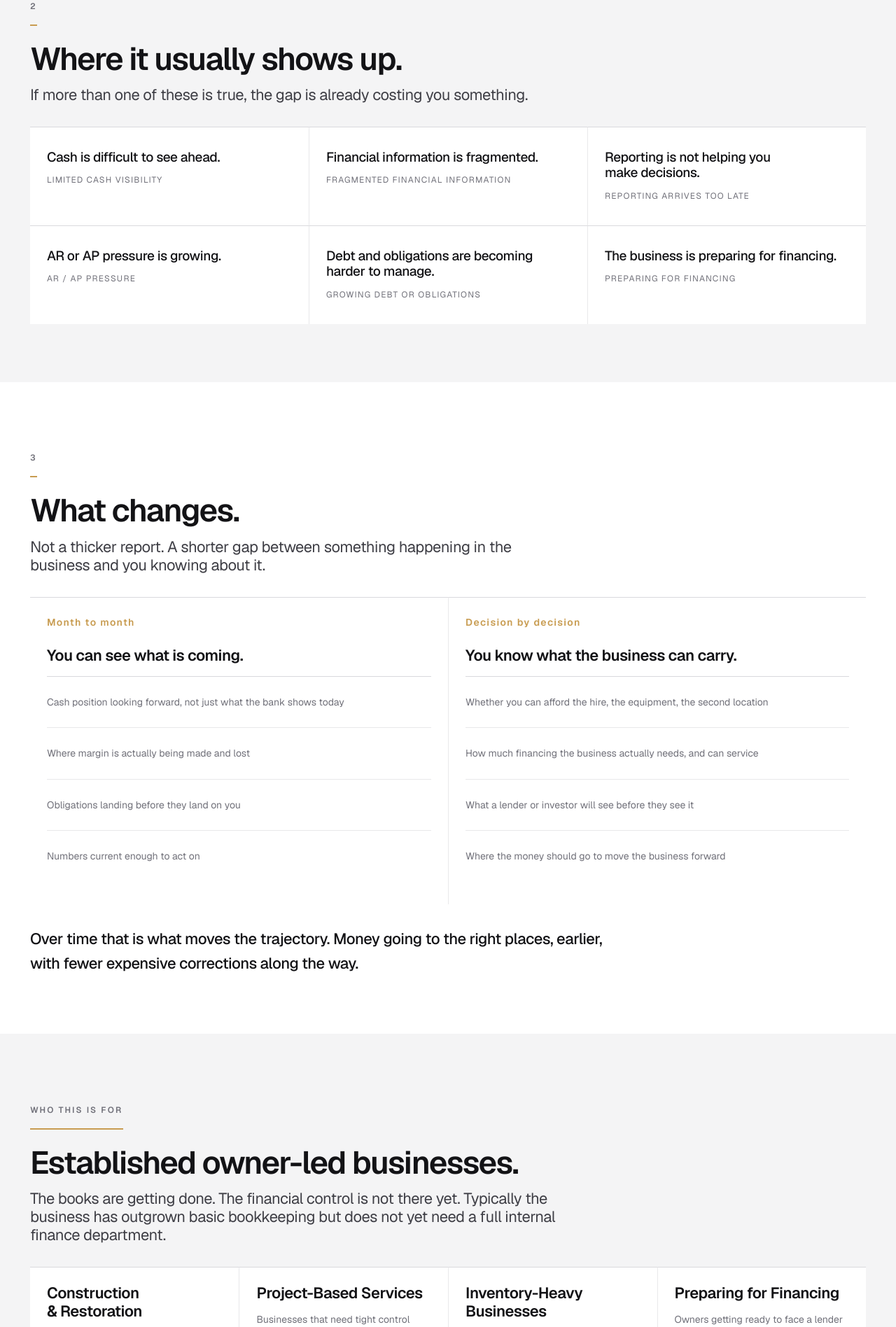
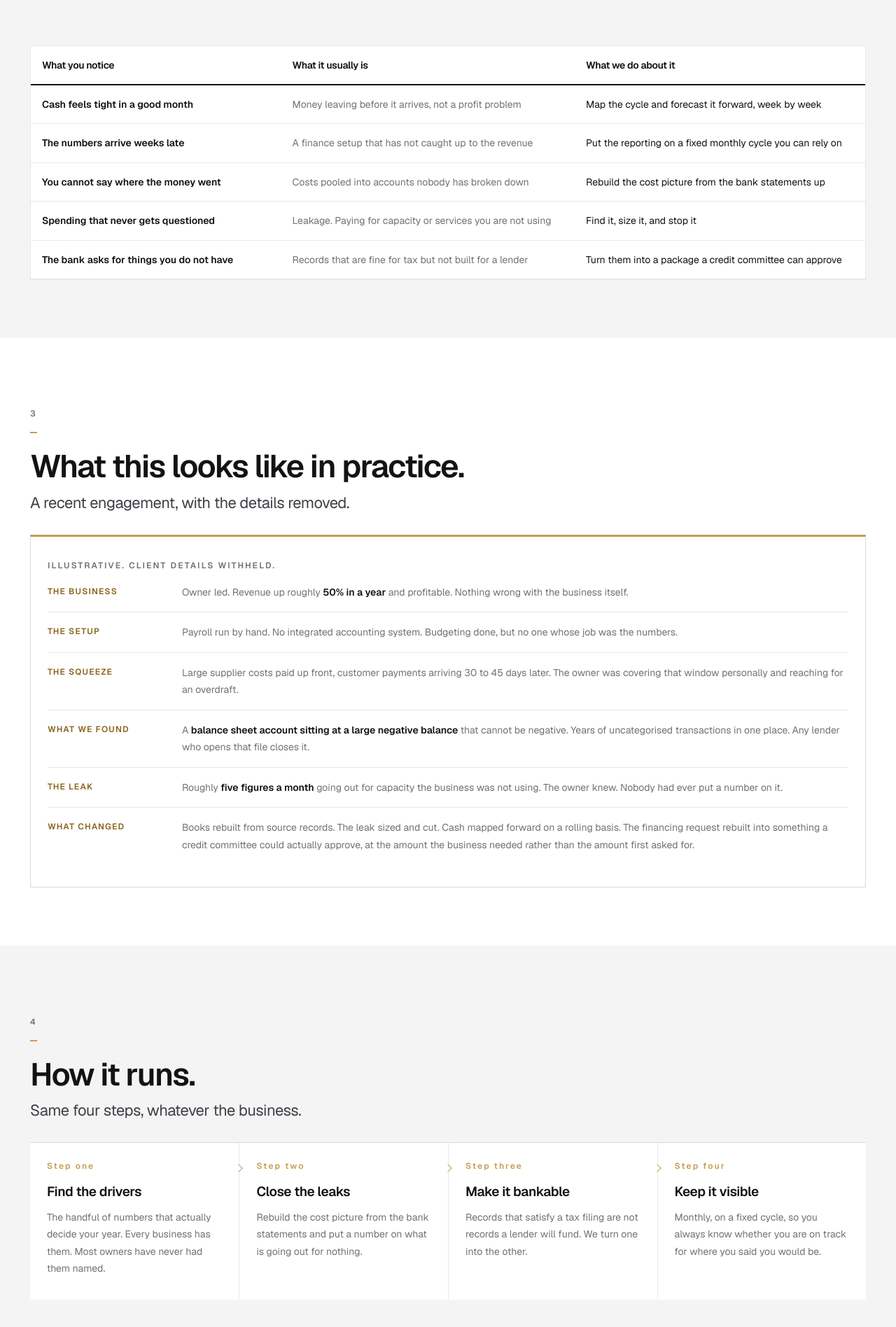
Before and after one commit to AFgroup360/website, a PHP site: page /for-owners.html in a window 1280 px wide. Shown: the part 1664-3560 px from the top of the page at 70% size. Run offline with PHP 8.4, Linux system fonts and the light colour scheme.

Commit message:
Rebuild For Owners around a real engagement, told visually
Replaces most of the prose with three devices that carry the argument
faster than paragraphs did.

- A timeline showing money leaving on day zero and arriving 30 to 45 days
  later, with the owner funding the window between. This is the page's
  central idea: a timing gap is not a weak business
- A symptom to cause table: what an owner notices, what it usually is,
  and what we do about it
- An illustrative engagement panel following the shape of a real one
- A four step flow: find the drivers, close the leaks, make it bankable,
  keep it visible

Headline moves off tracking and onto outgrowing the finance setup, which
credits the growth instead of implying the owner lost control.

The engagement panel is anonymised: no client name, no sector, no exact
figures. The source material is marked confidential, names the owner, and
includes an unresolved revenue discrepancy, so none of it is reproduced.
CONTENT.md records what a named version would require.

Co-Authored-By: Claude Opus 5 <noreply@anthropic.com>
Claude-Session: https://claude.ai/code/session_014HeX2eCQpZKdnhGt1WQaZM

```diff
--- a/css/main.css
+++ b/css/main.css
@@ -854,3 +854,129 @@
 @media (prefers-reduced-motion: reduce) {
   .js .reveal { opacity: 1; transform: none; transition: none; }
 }
+
+
+/* --------------------------------------------------------------------------
+   Cash timing diagram
+   -------------------------------------------------------------------------- */
+.gap-figure {
+  border: 1px solid var(--border);
+  background: var(--white);
+  padding: var(--space-6) var(--space-5) var(--space-5);
+}
+.gap-figure svg { width: 100%; height: auto; display: block; }
+.gap-figure figcaption {
+  margin-top: var(--space-5);
+  padding-top: var(--space-4);
+  border-top: 1px solid var(--border-soft);
+  font-size: var(--text-sm);
+  color: var(--text-muted);
+  line-height: var(--leading-loose);
+  max-width: 70ch;
+}
+.svg-label { font: 600 13px var(--font-sans); fill: var(--text-strong); }
+.svg-sub   { font: 500 11px var(--font-sans); fill: var(--text-muted); letter-spacing: .08em; }
+.svg-axis  { font: 500 11px var(--font-sans); fill: var(--text-muted); }
+.svg-gap   { font: 600 13px var(--font-sans); fill: var(--amber-700); }
+
+/* --------------------------------------------------------------------------
+   Symptom / diagnosis table
+   -------------------------------------------------------------------------- */
+.matrix--diag thead th:not(:first-child),
+.matrix--diag tbody td:not(:first-child) { text-align: left; }
+.matrix--diag tbody th {
+  font-weight: 600;
+  color: var(--text-strong);
+  width: 30%;
+  min-width: 200px;
+}
+.matrix--diag tbody td:last-child { color: var(--text-strong); }
+
+/* --------------------------------------------------------------------------
+   Sequence flow
+   -------------------------------------------------------------------------- */
+.flow {
+  display: grid;
+  grid-template-columns: repeat(4, minmax(0, 1fr));
+  gap: 0;
+  border-top: 1px solid var(--border);
+}
+@media (max-width: 860px) { .flow { grid-template-columns: repeat(2, minmax(0, 1fr)); } }
+@media (max-width: 520px) { .flow { grid-template-columns: 1fr; } }
+
+.flow__step {
+  position: relative;
+  padding: var(--space-5) var(--space-5) var(--space-6);
+  border-left: 1px solid var(--border-soft);
+}
+.flow__step:first-child { border-left: 0; }
+@media (max-width: 860px) {
+  .flow__step:nth-child(2n + 1) { border-left: 0; }
+  .flow__step:nth-child(n + 3) { border-top: 1px solid var(--border-soft); }
+}
+@media (max-width: 520px) {
+  .flow__step { border-left: 0; }
+  .flow__step + .flow__step { border-top: 1px solid var(--border-soft); }
+}
+/* Chevron between steps, drawn only where they sit side by side. */
+.flow__step:not(:first-child)::before {
+  content: "";
+  position: absolute;
+  left: -5px; top: var(--space-6);
+  width: 8px; height: 8px;
+  border-top: 1.5px solid var(--accent);
+  border-right: 1.5px solid var(--accent);
+  transform: rotate(45deg);
+  background: var(--white);
+}
+@media (max-width: 520px) { .flow__step::before { display: none; } }
+
+.flow__num {
+  display: block;
+  font-size: var(--text-xs);
+  font-weight: 600;
+  letter-spacing: var(--tracking-wider);
+  color: var(--accent);
+  margin-bottom: var(--space-4);
+}
+.flow__step h3 { font-size: var(--text-lg); margin-bottom: var(--space-3); }
+.flow__step p { font-size: var(--text-sm); color: var(--text-muted); line-height: var(--leading-loose); }
+
+/* --------------------------------------------------------------------------
+   Anonymised engagement panel
+   -------------------------------------------------------------------------- */
+.engagement {
+  border: 1px solid var(--border);
+  border-top: 3px solid var(--accent);
+  background: var(--white);
+  padding: var(--space-6) var(--space-5);
+}
+.engagement__tag {
+  display: block;
+  font-size: var(--text-xs);
+  font-weight: 600;
+  letter-spacing: var(--tracking-wider);
+  text-transform: uppercase;
+  color: var(--text-muted);
+  margin-bottom: var(--space-4);
+}
+.engagement dl { display: grid; gap: 0; margin: 0; }
+.engagement div {
+  display: grid;
+  grid-template-columns: 168px 1fr;
+  gap: var(--space-5);
+  padding-block: var(--space-4);
+  border-top: 1px solid var(--border-soft);
+}
+.engagement div:first-child { border-top: 0; padding-top: 0; }
+@media (max-width: 620px) { .engagement div { grid-template-columns: 1fr; gap: var(--space-2); } }
+.engagement dt {
+  font-size: var(--text-xs);
+  font-weight: 600;
+  letter-spacing: var(--tracking-wide);
+  text-transform: uppercase;
+  color: var(--amber-700);
+  padding-top: 2px;
+}
+.engagement dd { margin: 0; font-size: var(--text-sm); color: var(--text-muted); line-height: var(--leading-loose); }
+.engagement dd strong { color: var(--text-strong); font-weight: 600; }
--- a/for-owners.html
+++ b/for-owners.html
@@ -59,21 +59,11 @@
 <section class="page-head">
   <div class="container">
     <p class="eyebrow">For owners</p>
-    <h1>You did not lose control. You outgrew the way you were tracking it.</h1>
-    <p class="lede">The bookkeeper and the spreadsheet got you this far. They just cannot
-      tell you whether the business can carry what you are about to take on.</p>
-  </div>
-</section>
-
-<section class="strip">
-  <div class="container strip__inner">
-    <p class="eyebrow">The decision that brings owners here</p>
-    <p class="strip__statement">Someone is offering money, or you are about to go
-      <em>ask for it.</em></p>
-    <p class="lede lede--on-dark" style="margin-top:var(--space-5)">
-      Financing is the biggest call an owner-led business makes. Take the wrong amount,
-      on the wrong terms, at the wrong moment, and you are carrying it for years. It is
-      also the one decision you cannot make on numbers that are three weeks old.</p>
+    <h1>Your business outgrew your finance setup.</h1>
+    <p class="lede">Growth does not break a company. It just moves faster than the
+      numbers you are watching. We work out the few drivers that actually run your
+      business, put them in front of you, and keep them current, so you know whether you
+      are on track.</p>
   </div>
 </section>
 
@@ -81,27 +71,43 @@
   <div class="container">
     <div class="section-head reveal">
       <p class="eyebrow">1</p>
-      <h2>Why the old way stops working.</h2>
-      <p class="lede">Nothing broke. The business got bigger, and the way you were
-        keeping track of it did not grow with it.</p>
+      <h2>Most of it is a timing problem.</h2>
+      <p class="lede">Owners often assume tight cash means a weak business. Usually it
+        means money leaves before it arrives.</p>
     </div>
-    <div class="grid grid--3 reveal">
-      <article class="cell">
-        <h3>The numbers arrive too late.</h3>
-        <p>Books get closed weeks after the month ends. By the time you see the picture,
-          you have already made the decisions it was meant to inform.</p>
-      </article>
-      <article class="cell">
-        <h3>They only look backward.</h3>
-        <p>Bookkeeping records what already happened. It was never built to tell you
-          what next quarter looks like, or when cash gets tight.</p>
-      </article>
-      <article class="cell">
-        <h3>The stakes went up.</h3>
-        <p>A wrong call at this size costs more than a wrong call did three years ago.
-          The information has to get better as the decisions get bigger.</p>
-      </article>
-    </div>
+
+    <figure class="gap-figure reveal" style="margin:0">
+      <svg viewBox="0 0 820 210" role="img"
+           aria-label="Timeline: money leaves the business on day zero, customer payments arrive 30 to 45 days later, and the owner funds the window in between.">
+        <!-- money out -->
+        <rect x="0" y="44" width="196" height="66" fill="#1a2947"/>
+        <text x="18" y="74" class="svg-label" fill="#ffffff">Money out</text>
+        <text x="18" y="95" class="svg-axis" fill="#b6c0d3">Day 0</text>
+
+        <!-- the gap -->
+        <rect x="196" y="44" width="394" height="66" fill="#f7efe1"/>
+        <line x1="196" y1="44" x2="196" y2="110" stroke="#c89c51" stroke-width="2"/>
+        <line x1="590" y1="44" x2="590" y2="110" stroke="#c89c51" stroke-width="2"/>
+        <text x="393" y="83" class="svg-gap" text-anchor="middle">The window you fund yourself</text>
+
+        <!-- money in -->
+        <rect x="590" y="44" width="230" height="66" fill="#253556"/>
+        <text x="608" y="74" class="svg-label" fill="#ffffff">Money in</text>
+        <text x="608" y="95" class="svg-axis" fill="#b6c0d3">Day 30 to 45</text>
+
+        <!-- captions -->
+        <text x="0" y="146" class="svg-label">Deposits, payroll, suppliers</text>
+        <text x="0" y="168" class="svg-axis">Paid up front, often before the work happens</text>
+
+        <text x="820" y="146" class="svg-label" text-anchor="end">Customer payments land</text>
+        <text x="820" y="168" class="svg-axis" text-anchor="end">After the cost has already cleared your account</text>
+      </svg>
+      <figcaption>This is a timing gap, not proof the business is weak. A company can be
+        profitable and growing and still feel squeezed every month, because the cost
+        clears before the payment does. Widen that window with growth and it turns into
+        an overdraft, then a credit line, then a financing decision made under
+        pressure.</figcaption>
+    </figure>
   </div>
 </section>
 
@@ -109,17 +115,47 @@
   <div class="container">
     <div class="section-head reveal">
       <p class="eyebrow">2</p>
-      <h2>Where it usually shows up.</h2>
-      <p class="lede">If more than one of these is true, the gap is already costing you
-        something.</p>
+      <h2>What you notice, and what it usually is.</h2>
+      <p class="lede">Owners describe symptoms. The cause is almost always one of a
+        short list.</p>
     </div>
-    <div class="grid grid--3 reveal" style="background:var(--white)">
-      <div class="pressure"><p>Cash is difficult to see ahead.</p><span>Limited cash visibility</span></div>
-      <div class="pressure"><p>Financial information is fragmented.</p><span>Fragmented financial information</span></div>
-      <div class="pressure"><p>Reporting is not helping you make decisions.</p><span>Reporting arrives too late</span></div>
-      <div class="pressure"><p>AR or AP pressure is growing.</p><span>AR / AP pressure</span></div>
-      <div class="pressure"><p>Debt and obligations are becoming harder to manage.</p><span>Growing debt or obligations</span></div>
-      <div class="pressure"><p>The business is preparing for financing.</p><span>Preparing for financing</span></div>
+    <div class="matrix-wrap reveal" style="background:var(--white);border:1px solid var(--border-soft)">
+      <table class="matrix matrix--diag">
+        <thead>
+          <tr>
+            <th scope="col">What you notice</th>
+            <th scope="col">What it usually is</th>
+            <th scope="col">What we do about it</th>
+          </tr>
+        </thead>
+        <tbody>
+          <tr>
+            <th scope="row">Cash feels tight in a good month</th>
+            <td>Money leaving before it arrives, not a profit problem</td>
+            <td>Map the cycle and forecast it forward, week by week</td>
+          </tr>
+          <tr>
+            <th scope="row">The numbers arrive weeks late</th>
+            <td>A finance setup that has not caught up to the revenue</td>
+            <td>Put the reporting on a fixed monthly cycle you can rely on</td>
+          </tr>
+          <tr>
+            <th scope="row">You cannot say where the money went</th>
+            <td>Costs pooled into accounts nobody has broken down</td>
+            <td>Rebuild the cost picture from the bank statements up</td>
+          </tr>
+          <tr>
+            <th scope="row">Spending that never gets questioned</th>
+            <td>Leakage. Paying for capacity or services you are not using</td>
+            <td>Find it, size it, and stop it</td>
+          </tr>
+          <tr>
+            <th scope="row">The bank asks for things you do not have</th>
+            <td>Records that are fine for tax but not built for a lender</td>
+            <td>Turn them into a package a credit committee can approve</td>
+          </tr>
+        </tbody>
+      </table>
     </div>
   </div>
 </section>
@@ -128,69 +164,84 @@
   <div class="container">
     <div class="section-head reveal">
       <p class="eyebrow">3</p>
-      <h2>What changes.</h2>
-      <p class="lede">Not a thicker report. A shorter gap between something happening in
-        the business and you knowing about it.</p>
+      <h2>What this looks like in practice.</h2>
+      <p class="lede">A recent engagement, with the details removed.</p>
     </div>
-    <div class="grid grid--2 reveal">
-      <article class="cell">
-        <span class="cell__num">Month to month</span>
-        <h3>You can see what is coming.</h3>
-        <ul class="fit-list" role="list" style="margin-top:var(--space-4)">
-          <li>Cash position looking forward, not just what the bank shows today</li>
-          <li>Where margin is actually being made and lost</li>
-          <li>Obligations landing before they land on you</li>
-          <li>Numbers current enough to act on</li>
-        </ul>
-      </article>
-      <article class="cell">
-        <span class="cell__num">Decision by decision</span>
-        <h3>You know what the business can carry.</h3>
-        <ul class="fit-list" role="list" style="margin-top:var(--space-4)">
-          <li>Whether you can afford the hire, the equipment, the second location</li>
-          <li>How much financing the business actually needs, and can service</li>
-          <li>What a lender or investor will see before they see it</li>
-          <li>Where the money should go to move the business forward</li>
-        </ul>
-      </article>
+    <div class="engagement reveal">
+      <span class="engagement__tag">Illustrative. Client details withheld.</span>
+      <dl>
+        <div>
+          <dt>The business</dt>
+          <dd>Owner led. Revenue up roughly <strong>50% in a year</strong> and
+            profitable. Nothing wrong with the business itself.</dd>
+        </div>
+        <div>
+          <dt>The setup</dt>
+          <dd>Payroll run by hand. No integrated accounting system. Budgeting done, but
+            no one whose job was the numbers.</dd>
+        </div>
+        <div>
+          <dt>The squeeze</dt>
+          <dd>Large supplier costs paid up front, customer payments arriving 30 to 45
+            days later. The owner was covering that window personally and reaching for
+            an overdraft.</dd>
+        </div>
+        <div>
+          <dt>What we found</dt>
+          <dd>A <strong>balance sheet account sitting at a large negative balance</strong>
+            that cannot be negative. Years of uncategorised transactions in one place.
+            Any lender who opens that file closes it.</dd>
+        </div>
+        <div>
+          <dt>The leak</dt>
+          <dd>Roughly <strong>five figures a month</strong> going out for capacity the
+            business was not using. The owner knew. Nobody had ever put a number on it.</dd>
+        </div>
+        <div>
+          <dt>What changed</dt>
+          <dd>Books rebuilt from source records. The leak sized and cut. Cash mapped
+            forward on a rolling basis. The financing request rebuilt into something a
+            credit committee could actually approve, at the amount the business needed
+            rather than the amount first asked for.</dd>
+        </div>
+      </dl>
     </div>
-    <p class="reveal" style="margin-top:var(--space-6);font-size:var(--text-xl);font-weight:500;letter-spacing:var(--tracking-tight);color:var(--text-strong);max-width:56ch">
-      Over time that is what moves the trajectory. Money going to the right places,
-      earlier, with fewer expensive corrections along the way.</p>
   </div>
 </section>
 
 <section class="section section--sunken">
   <div class="container">
     <div class="section-head reveal">
-      <p class="eyebrow">Who this is for</p>
-      <h2>Established owner-led businesses.</h2>
-      <p class="lede">The books are getting done. The financial control is not there yet.
-        Typically the business has outgrown basic bookkeeping but does not yet need a
-        full internal finance department.</p>
+      <p class="eyebrow">4</p>
+      <h2>How it runs.</h2>
+      <p class="lede">Same four steps, whatever the business.</p>
     </div>
-    <div class="grid grid--4 reveal" style="background:var(--white)">
-      <article class="cell">
-        <h3>Construction &amp; Restoration</h3>
-        <p>Project work where cash timing and margin discipline decide the year.</p>
-      </article>
-      <article class="cell">
-        <h3>Project-Based Services</h3>
-        <p>Businesses that need tight control over cash and margin per project.</p>
-      </article>
-      <article class="cell">
-        <h3>Inventory-Heavy Businesses</h3>
-        <p>Thin-margin operations where timing makes or breaks the month.</p>
-      </article>
-      <article class="cell">
-        <h3>Preparing for Financing</h3>
-        <p>Owners getting ready to face a lender or an investor.</p>
-      </article>
+    <div class="flow reveal" style="background:var(--white)">
+      <div class="flow__step">
+        <span class="flow__num">Step one</span>
+        <h3>Find the drivers</h3>
+        <p>The handful of numbers that actually decide your year. Every business has
+          them. Most owners have never had them named.</p>
+      </div>
+      <div class="flow__step">
+        <span class="flow__num">Step two</span>
+        <h3>Close the leaks</h3>
+        <p>Rebuild the cost picture from the bank statements and put a number on what is
+          going out for nothing.</p>
+      </div>
+      <div class="flow__step">
+        <span class="flow__num">Step three</span>
+        <h3>Make it bankable</h3>
+        <p>Records that satisfy a tax filing are not records a lender will fund. We turn
+          one into the other.</p>
+      </div>
+      <div class="flow__step">
+        <span class="flow__num">Step four</span>
+        <h3>Keep it visible</h3>
+        <p>Monthly, on a fixed cycle, so you always know whether you are on track for
+          where you said you would be.</p>
+      </div>
     </div>
-    <p style="margin-top:var(--space-6);color:var(--text-muted);max-width:78ch;line-height:var(--leading-loose)">
-      These are where we work most often, alongside owner-led professional services,
-      family businesses in transition, and businesses preparing for a bank facility,
-      investor raise or sale. They are not the only industries we serve.</p>
   </div>
 </section>
 
@@ -201,6 +252,10 @@
       <h2>When we are not the right call.</h2>
       <p class="lede" style="margin-top:var(--space-4)">A short conversation is the
         easiest way to find out. If we are not the right partner, we will tell you.</p>
+      <p style="margin-top:var(--space-4);color:var(--text-muted);line-height:var(--leading-loose)">
+        We work with established owner-led businesses, most often in construction and
+        restoration, project-based services, inventory-heavy operations, and businesses
+        getting ready to face a lender or an investor.</p>
     </div>
     <div class="cell reveal">
       <ul class="fit-list" role="list">
```
Also changed, not shown: CONTENT.md (+35 -0 lines), tools/pages/for-owners.html (+153 -98 lines).
